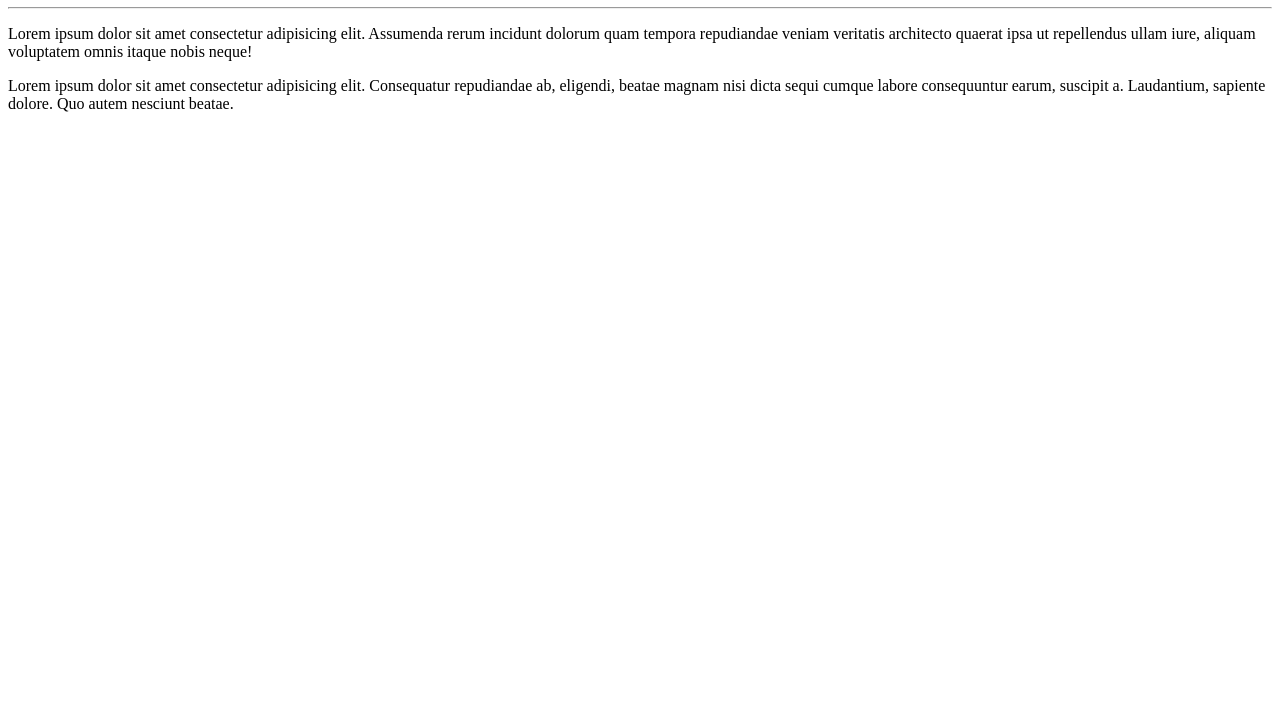
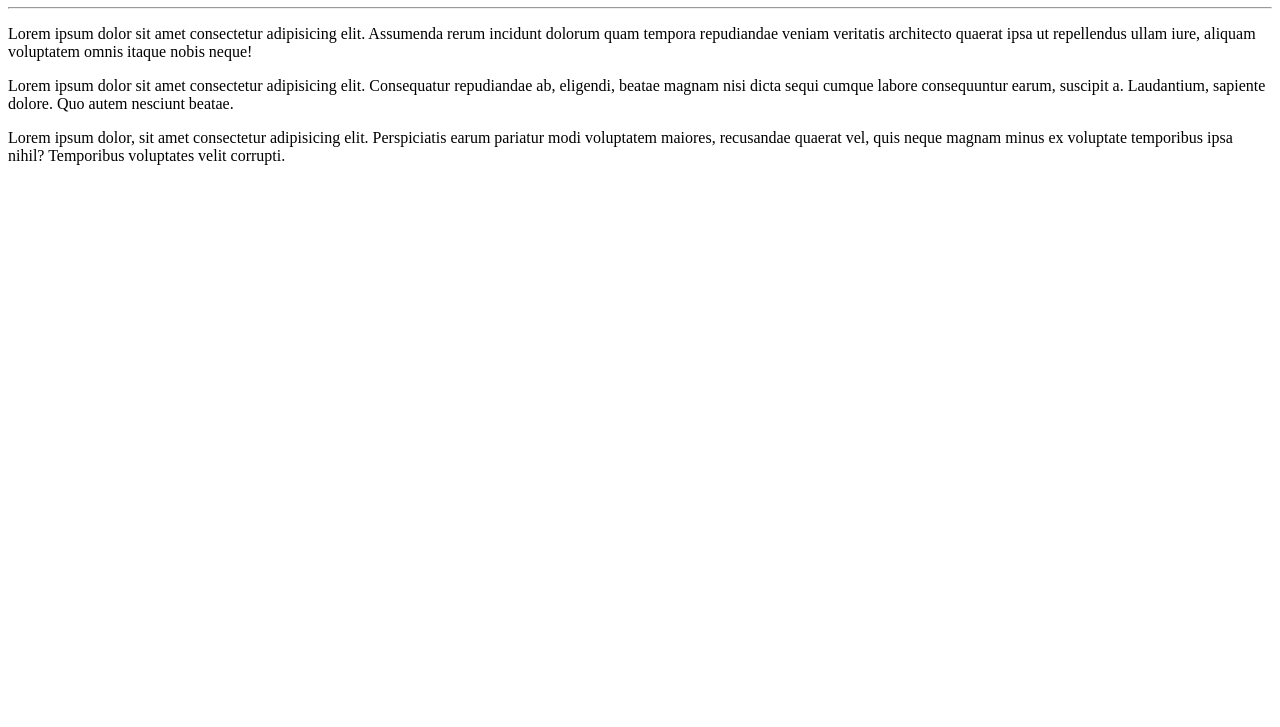
Before and after one commit to yhsmael/ola-mundo, a plain HTML site: page site-exemplo/index.html in a window 1280 px wide. Shown: the part 73-800 px from the top of the page. Drawn offline with Linux system fonts and the light colour scheme.

Commit message:
outro paragrafo

```diff
--- a/site-exemplo/index.html
+++ b/site-exemplo/index.html
@@ -11,6 +11,6 @@
     <hr>
     <p>Lorem ipsum dolor sit amet consectetur adipisicing elit. Assumenda rerum incidunt dolorum quam tempora repudiandae veniam veritatis architecto quaerat ipsa ut repellendus ullam iure, aliquam voluptatem omnis itaque nobis neque!</p>
     <p>Lorem ipsum dolor sit amet consectetur adipisicing elit. Consequatur repudiandae ab, eligendi, beatae magnam nisi dicta sequi cumque labore consequuntur earum, suscipit a. Laudantium, sapiente dolore. Quo autem nesciunt beatae.</p>
-
+    <p>Lorem ipsum dolor, sit amet consectetur adipisicing elit. Perspiciatis earum pariatur modi voluptatem maiores, recusandae quaerat vel, quis neque magnam minus ex voluptate temporibus ipsa nihil? Temporibus voluptates velit corrupti.</p>
 </body>
 </html>
```
